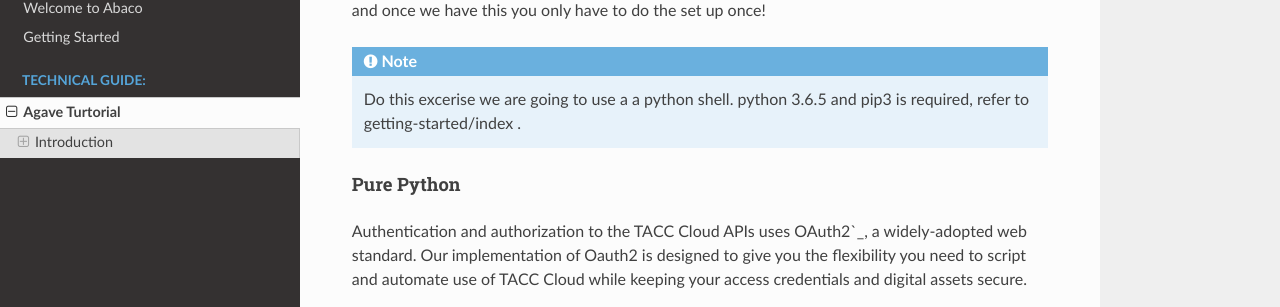
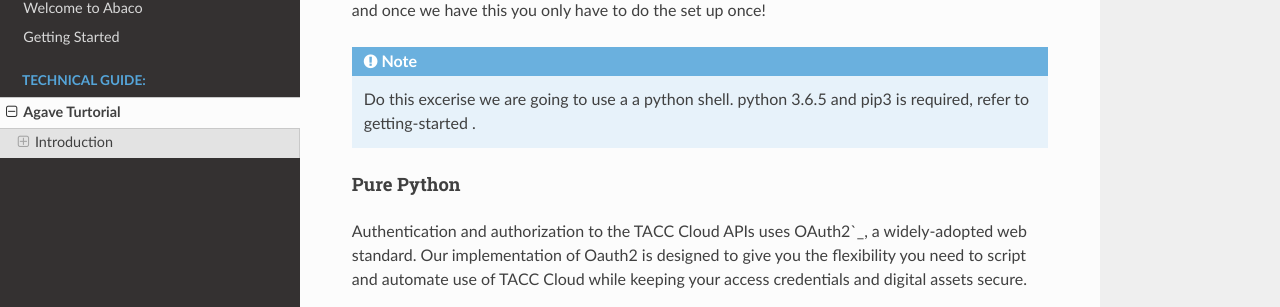
Before and after one commit to TACC/Abaco2.0, a Sphinx documentation site: the page built from docs/source/technical/Quickstart.rst, in a window 1280 px wide and 900 px high, scrolled down 2346 px. Shown: the part 144-451 px from the top of the window. Built offline with Sphinx 7.4.7 and the Read the Docs theme 2.0.0, drawn with Linux system fonts in a browser that asks for light colours.

Commit message:
Update Quickstart.rst

```diff
--- a/docs/source/technical/Quickstart.rst
+++ b/docs/source/technical/Quickstart.rst
@@ -102,7 +102,7 @@
 ------
 Now that we going to register a docker container as an actor, to do this we have to an API client and once we have this you only have to do the set up once!
 
-.. note:: Do this excerise we are going to use a a python shell. python 3.6.5 and pip3 is required, refer to :doc:`getting-started/index` .
+.. note:: Do this excerise we are going to use a a python shell. python 3.6.5 and pip3 is required, refer to :doc:`getting-started` .
 
 Pure Python
 ^^^^^^^^^^^^
```
